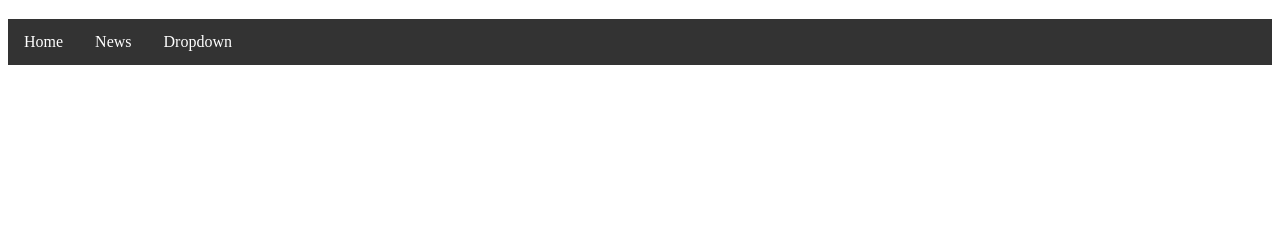
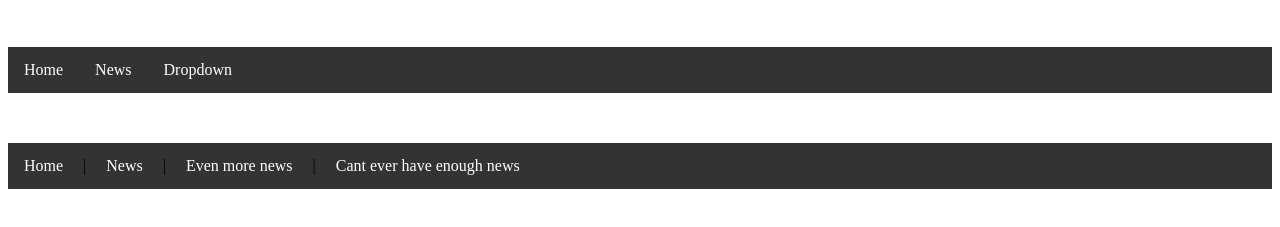
Before and after one commit to Aphinith/cssAction, a website: page regNavBar/public/index.html in a window 1280 px wide. Shown: the part 61-288 px from the top of the page. Drawn offline with nearby package versions, Linux system fonts and the light colour scheme.

Commit message:
create navBar using html tag nav

```diff
--- a/regNavBar/public/index.html
+++ b/regNavBar/public/index.html
@@ -27,7 +27,12 @@
   </section>
 
   <section class=navBar-html5>
-
+   <nav class="navBar">
+    <a href="#">Home</a> |
+    <a href="#">News</a> |
+    <a href="#">Even more news</a> |
+    <a href="#">Cant ever have enough news</a>
+   </nav>
   </section>
 
   <script type="text/javascript" src="js/app.js"></script>
--- a/regNavBar/public/styles/style.css
+++ b/regNavBar/public/styles/style.css
@@ -2,6 +2,10 @@ h1 {
   color: aquamarine;
   text-shadow: -1px 0 black, 0 1px black, 1px 0 black, 0 -1px black;
   text-align: center;
+}
+
+section {
+  margin: 50px 0;
 }
 
 ul {
@@ -53,3 +57,15 @@ li.dropdown {
 .dropdown:hover .dropdown-content {
     display: block;
 }
+
+nav.navBar {
+  background-color: #333;
+}
+
+nav a {
+  display: inline-block;
+  color: white;
+  text-align: center;
+  padding: 14px 16px;
+  text-decoration: none;
+}
```
